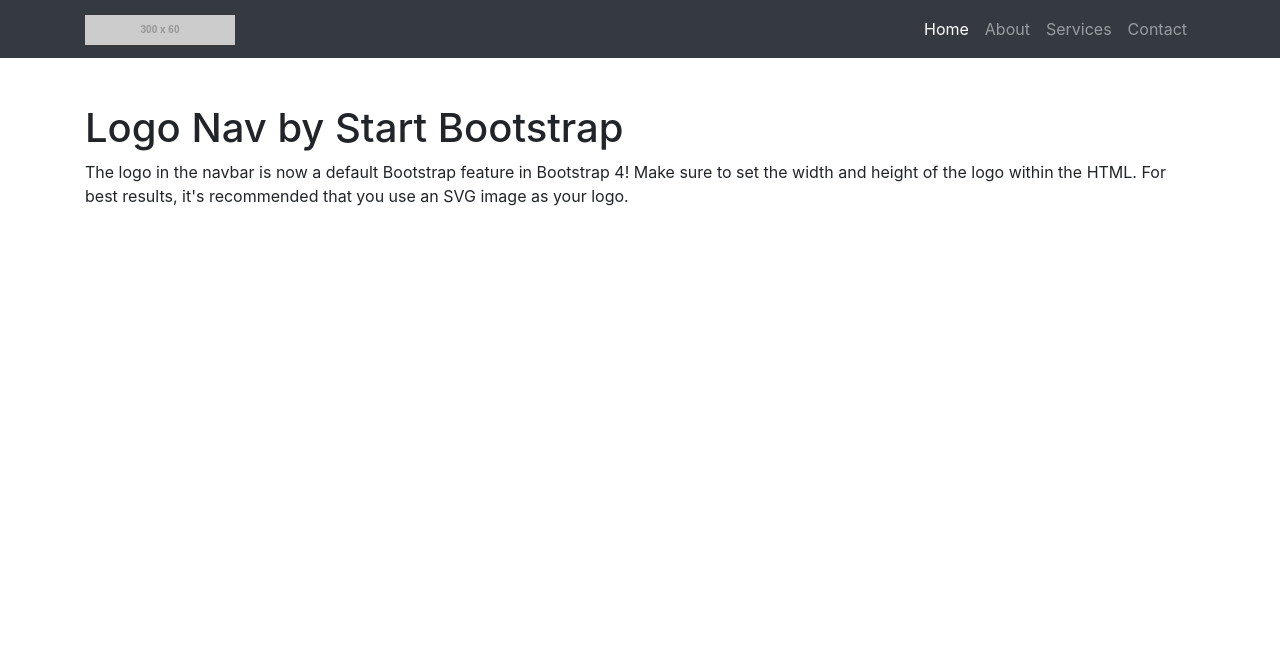
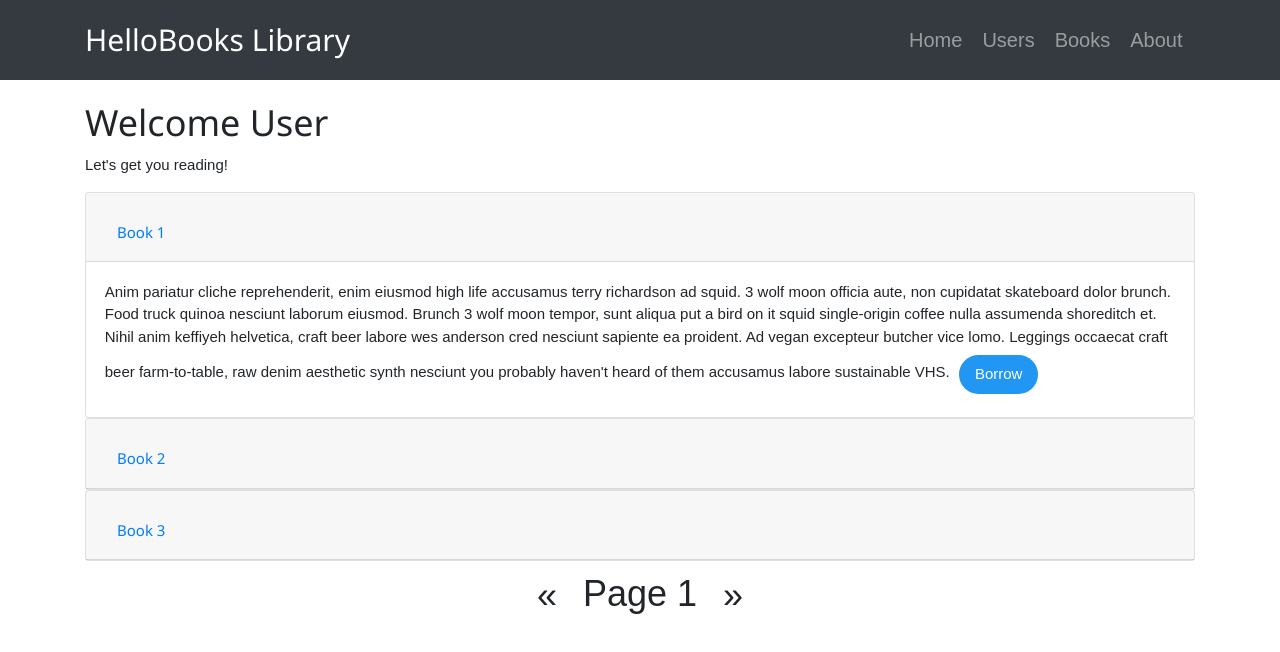
Before and after one commit to tapiwa03/hello-books-front, a plain HTML site: page index.html in a window 1280 px wide. Drawn offline with nearby package versions, Linux system fonts and the light colour scheme; placeholder pictures from the web are drawn by us.

Commit message:
create main page

```diff
--- a/css/logo-nav.css
+++ /dev/null
@@ -1,15 +0,0 @@
-/*!
- * Start Bootstrap - Logo Nav (https://startbootstrap.com/template-overviews/logo-nav)
- * Copyright 2013-2017 Start Bootstrap
- * Licensed under MIT (https://github.com/BlackrockDigital/startbootstrap-logo-nav/blob/master/LICENSE)
- */
-
-body {
-  padding-top: 54px;
-}
-
-@media (min-width: 992px) {
-  body {
-    padding-top: 56px;
-  }
-}
--- /dev/null
+++ b/css/style.css
@@ -0,0 +1,26 @@
+body {
+  padding-top: 54px;
+  font-family: 'Raleway', sans-serif;
+  display: block;
+  margin-left: auto;
+  margin-right: auto;
+  margin-bottom: 50px;
+}
+
+@media (min-width: 992px) {
+  body {
+    padding-top: 56px;
+  }
+}
+container {
+  align-content: center;
+
+}
+.nav-link{
+  font-size: 20px;
+  margin-right: 5px;
+}
+.w3-btn{
+  margin: 5px;
+  margin-top: 7px
+}
--- a/index.html
+++ b/index.html
@@ -8,13 +8,15 @@
     <meta name="description" content="">
     <meta name="author" content="">
 
-    <title>Logo Nav - Start Bootstrap Template</title>
+    <title>Hello Books</title>
 
     <!-- Bootstrap core CSS -->
     <link rel="stylesheet" href="https://maxcdn.bootstrapcdn.com/bootstrap/4.0.0/css/bootstrap.min.css" integrity="sha384-Gn5384xqQ1aoWXA+058RXPxPg6fy4IWvTNh0E263XmFcJlSAwiGgFAW/dAiS6JXm" crossorigin="anonymous">
+     <!-- W3CSS -->
+    <link rel="stylesheet" href="https://www.w3schools.com/w3css/4/w3.css">
 
     <!-- Custom styles for this template -->
-    <link href="css/logo-nav.css" rel="stylesheet">
+    <link href="css/style.css" rel="stylesheet">
 
   </head>
 
@@ -24,38 +26,96 @@
     <nav class="navbar navbar-expand-lg navbar-dark bg-dark fixed-top">
       <div class="container">
         <a class="navbar-brand" href="#">
-          <img src="http://placehold.it/300x60?text=Logo" width="150" height="30" alt="">
+          <h2>HelloBooks Library</h2>
         </a>
         <button class="navbar-toggler" type="button" data-toggle="collapse" data-target="#navbarResponsive" aria-controls="navbarResponsive" aria-expanded="false" aria-label="Toggle navigation">
           <span class="navbar-toggler-icon"></span>
         </button>
         <div class="collapse navbar-collapse" id="navbarResponsive">
           <ul class="navbar-nav ml-auto">
-            <li class="nav-item active">
+            <li class="nav-item ">
               <a class="nav-link" href="#">Home
-                <span class="sr-only">(current)</span>
               </a>
             </li>
             <li class="nav-item">
-              <a class="nav-link" href="#">About</a>
+              <a class="nav-link" href="#">Users</a>
             </li>
             <li class="nav-item">
-              <a class="nav-link" href="#">Services</a>
+              <a class="nav-link" href="#">Books</a>
             </li>
             <li class="nav-item">
-              <a class="nav-link" href="#">Contact</a>
+              <a class="nav-link" href="#">About</a>
             </li>
           </ul>
         </div>
       </div>
     </nav>
+    <!-- End Nav -->
 
     <!-- Page Content -->
     <div class="container">
-      <h1 class="mt-5">Logo Nav by Start Bootstrap</h1>
-      <p>The logo in the navbar is now a default Bootstrap feature in Bootstrap 4! Make sure to set the width and height of the logo within the HTML. For best results, it's recommended that you use an SVG image as your logo.</p>
+      <h1 class="mt-5 ccenter">Welcome User</h1>
+      <p>Let's get you reading!</p>
+      <!-- Start Books Table-->
+      <div class="accordion" id="accordionExample">
+        <div class="card">
+          <div class="card-header" id="headingOne">
+            <h5 class="mb-0">
+              <button class="btn btn-link" type="button" data-toggle="collapse" data-target="#collapseOne" aria-expanded="true" aria-controls="collapseOne">
+                Book 1
+              </button>
+            </h5>
+          </div>
+          <div id="collapseOne" class="collapse show" aria-labelledby="headingOne" data-parent="#accordionExample">
+            <div class="card-body">
+              Anim pariatur cliche reprehenderit, enim eiusmod high life accusamus terry richardson ad squid. 3 wolf moon officia aute, non cupidatat skateboard dolor brunch. Food truck quinoa nesciunt laborum eiusmod. Brunch 3 wolf moon tempor, sunt aliqua put a bird on it squid single-origin coffee nulla assumenda shoreditch et. Nihil anim keffiyeh helvetica, craft beer labore wes anderson cred nesciunt sapiente ea proident. Ad vegan excepteur butcher vice lomo. Leggings occaecat craft beer farm-to-table, raw denim aesthetic synth nesciunt you probably haven't heard of them accusamus labore sustainable VHS.
+              <button class="w3-btn w3-round-xxlarge w3-blue">Borrow</button>
+            </div>
+          </div>
+        </div>
+        <div class="card">
+          <div class="card-header" id="headingTwo">
+            <h5 class="mb-0">
+              <button class="btn btn-link collapsed" type="button" data-toggle="collapse" data-target="#collapseTwo" aria-expanded="false" aria-controls="collapseTwo">
+                Book 2
+              </button>
+            </h5>
+          </div>
+          <div id="collapseTwo" class="collapse" aria-labelledby="headingTwo" data-parent="#accordionExample">
+            <div class="card-body">
+              Anim pariatur cliche reprehenderit, enim eiusmod high life accusamus terry richardson ad squid. 3 wolf moon officia aute, non cupidatat skateboard dolor brunch. Food truck quinoa nesciunt laborum eiusmod. Brunch 3 wolf moon tempor, sunt aliqua put a bird on it squid single-origin coffee nulla assumenda shoreditch et. Nihil anim keffiyeh helvetica, craft beer labore wes anderson cred nesciunt sapiente ea proident. Ad vegan excepteur butcher vice lomo. Leggings occaecat craft beer farm-to-table, raw denim aesthetic synth nesciunt you probably haven't heard of them accusamus labore sustainable VHS.
+              <button class="w3-btn w3-round-xxlarge w3-blue">Borrow</button>
+            </div>
+          </div>
+        </div>
+        <div class="card">
+          <div class="card-header" id="headingThree">
+            <h5 class="mb-0">
+              <button class="btn btn-link collapsed" type="button" data-toggle="collapse" data-target="#collapseThree" aria-expanded="false" aria-controls="collapseThree">
+                Book 3
+              </button>
+            </h5>
+          </div>
+          <div id="collapseThree" class="collapse" aria-labelledby="headingThree" data-parent="#accordionExample">
+            <div class="card-body">
+              Anim pariatur cliche reprehenderit, enim eiusmod high life accusamus terry richardson ad squid. 3 wolf moon officia aute, non cupidatat skateboard dolor brunch. Food truck quinoa nesciunt laborum eiusmod. Brunch 3 wolf moon tempor, sunt aliqua put a bird on it squid single-origin coffee nulla assumenda shoreditch et. Nihil anim keffiyeh helvetica, craft beer labore wes anderson cred nesciunt sapiente ea proident. Ad vegan excepteur butcher vice lomo. Leggings occaecat craft beer farm-to-table, raw denim aesthetic synth nesciunt you probably haven't heard of them accusamus labore sustainable VHS.
+              <button class="w3-btn w3-round-xxlarge w3-blue">Borrow</button>
+            </div>
+          </div>
+        </div>
+      </div>
+      <!-- End Books -->
+      <!-- Paginator -->
+      <nav aria-label="Page navigation example">
+        <div class="w3-bar w3-xxlarge w3-center">
+          <a href="#" class="w3-button">&laquo;</a>
+          Page 1
+          <a href="#" class="w3-button">&raquo;</a>
+        </div>
+      </nav>
+      <!-- End Paginator-->
     </div>
-    <!-- /.container -->
+    <!-- End Content -->
 
     <!-- Bootstrap core JavaScript -->
     <script src="https://code.jquery.com/jquery-3.2.1.slim.min.js" integrity="sha384-KJ3o2DKtIkvYIK3UENzmM7KCkRr/rE9/Qpg6aAZGJwFDMVNA/GpGFF93hXpG5KkN" crossorigin="anonymous"></script>
```
Also changed, not shown: js/main.js (deleted, +0 -11 lines).
